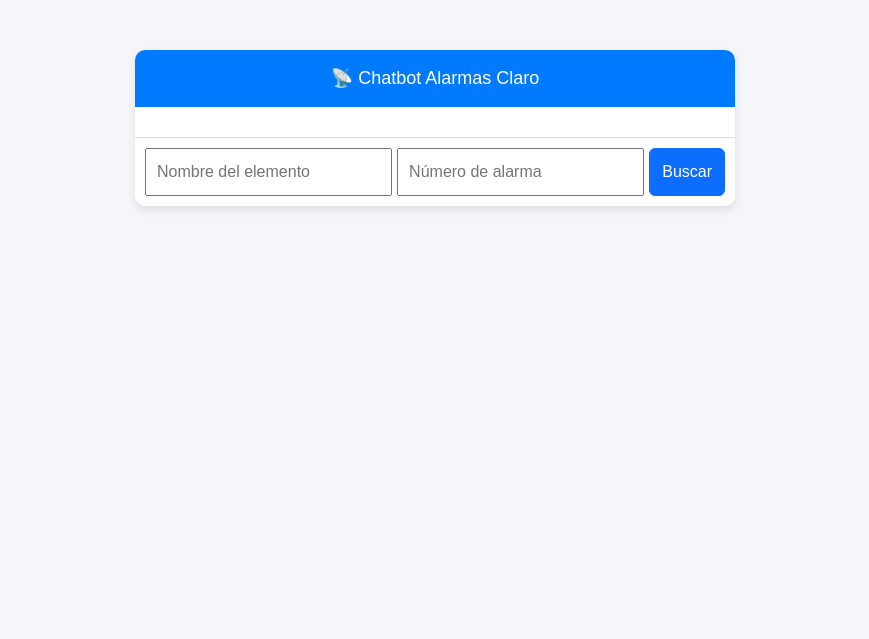
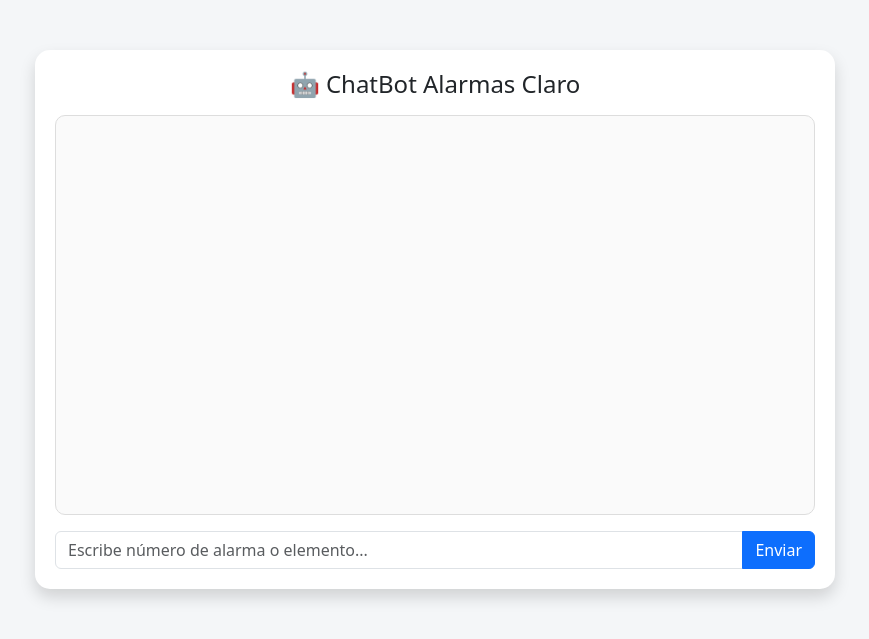
Before and after one commit to maicol2812/chatbot-claro, a Flask app: page / in a window 1280 px wide. Shown: the top 639 px of the page, without its empty margins (205-1074 px from the left). Run offline with Flask 3, Linux system fonts and the light colour scheme.

Commit message:
Versión inicial chatbot-claro para Render

```diff
--- a/app.py
+++ b/app.py
@@ -1,67 +1,67 @@
-from flask import Flask, render_template, request, jsonify, send_from_directory
+from flask import Flask, render_template, request, send_from_directory, jsonify
 import pandas as pd
 import os
 import logging
+from pathlib import Path
+from werkzeug.middleware.proxy_fix import ProxyFix
 
-app = Flask(__name__)
-
-# Configuración de logging
+# ======================
+# CONFIGURACIÓN GLOBAL
+# ======================
 logging.basicConfig(level=logging.INFO, format='%(asctime)s - %(levelname)s - %(message)s')
 logger = logging.getLogger(__name__)
 
-# Ruta del archivo Excel
-EXCEL_FILE = "alarmasCMM.xlsx"
+BASE_DIR = Path(__file__).resolve().parent
+CSV_FILE = BASE_DIR / "CatalogoAlarmas.csv"
+INSTRUCTIVOS_DIR = BASE_DIR / "instructivos"
 
-# Cargar el Excel en memoria
-def cargar_excel():
-    if os.path.exists(EXCEL_FILE):
-        try:
-            df = pd.read_excel(EXCEL_FILE)
-            logger.info(f"Archivo {EXCEL_FILE} cargado correctamente. Filas: {len(df)}")
-            return df
-        except Exception as e:
-            logger.error(f"Error al leer {EXCEL_FILE}: {e}")
-            return None
-    else:
-        logger.error(f"Archivo {EXCEL_FILE} no encontrado.")
-        return None
+# ======================
+# APP FLASK
+# ======================
+app = Flask(__name__, template_folder="templates", static_folder="static")
+app.wsgi_app = ProxyFix(app.wsgi_app, x_for=1, x_proto=1)
 
-df_alarmas = cargar_excel()
+# ======================
+# CARGA DE DATOS
+# ======================
+if CSV_FILE.exists():
+    df = pd.read_csv(CSV_FILE, dtype=str).fillna("")
+else:
+    logger.error(f"No se encontró el archivo {CSV_FILE}")
+    df = pd.DataFrame()
 
+# ======================
+# RUTAS
+# ======================
 @app.route("/")
-def index():
+def home():
     return render_template("index.html")
 
-@app.route("/buscar", methods=["POST"])
+@app.route("/buscar", methods=["GET"])
 def buscar():
-    global df_alarmas
-    if df_alarmas is None:
-        return jsonify({"error": "No se pudo cargar el archivo de alarmas."}), 500
+    numero = request.args.get("numero", "").strip()
+    elemento = request.args.get("elemento", "").strip()
 
-    data = request.json
-    numero_alarma = str(data.get("numero", "")).strip()
-    elemento = str(data.get("elemento", "")).strip()
+    resultados = df[
+        (df["NUMERO"].str.contains(numero, case=False, na=False)) &
+        (df["ELEMENTO"].str.contains(elemento, case=False, na=False))
+    ]
 
-    if not numero_alarma and not elemento:
-        return jsonify({"error": "Debes ingresar al menos un criterio de búsqueda."}), 400
+    return jsonify(resultados.to_dict(orient="records"))
 
-    resultados = df_alarmas.copy()
+@app.route("/instructivo/<nombre>")
+def obtener_instructivo(nombre):
+    archivo = f"{nombre}.pdf"
+    ruta = INSTRUCTIVOS_DIR / archivo
 
-    if numero_alarma:
-        resultados = resultados[resultados["NUMERO"].astype(str).str.contains(numero_alarma, case=False, na=False)]
-    if elemento:
-        resultados = resultados[resultados["ELEMENTO"].astype(str).str.contains(elemento, case=False, na=False)]
+    if ruta.exists():
+        return send_from_directory(INSTRUCTIVOS_DIR, archivo)
+    else:
+        return jsonify({"error": "Instructivo no encontrado"}), 404
 
-    if resultados.empty:
-        return jsonify({"resultados": []})
-
-    resultados_json = resultados.to_dict(orient="records")
-    return jsonify({"resultados": resultados_json})
-
-@app.route("/instructivos/<path:nombre>")
-def servir_instructivo(nombre):
-    carpeta_pdf = os.path.join(os.getcwd(), "instructivos")
-    return send_from_directory(carpeta_pdf, nombre)
-
+# ======================
+# MAIN
+# ======================
 if __name__ == "__main__":
-    app.run(host="0.0.0.0", port=5000)
+    port = int(os.environ.get("PORT", 5000))
+    app.run(host="0.0.0.0", port=port)
--- a/gunicorn_config.py
+++ b/gunicorn_config.py
@@ -1,5 +1,4 @@
 import multiprocessing
-import os
 
 workers = multiprocessing.cpu_count() * 2 + 1
 threads = 2
@@ -12,7 +11,7 @@ accesslog = '-'
 errorlog = '-'
 loglevel = 'info'
 
-bind = f"0.0.0.0:{os.environ.get('PORT', '10000')}"
+bind = '0.0.0.0:' + os.environ.get("PORT", "5000")
 
 max_requests = 1000
 max_requests_jitter = 50
--- a/templates/index.html
+++ b/templates/index.html
@@ -3,56 +3,54 @@
 <head>
     <meta charset="UTF-8">
     <meta name="viewport" content="width=device-width, initial-scale=1.0">
-    <title>Chatbot Alarmas Claro</title>
-    <link href="https://cdn.jsdelivr.net/npm/bootstrap@5.3.3/dist/css/bootstrap.min.css" rel="stylesheet">
-    <link rel="stylesheet" href="{{ url_for('static', filename='style.css') }}">
+    <title>ChatBot Alarmas Claro</title>
+    <link href="https://cdn.jsdelivr.net/npm/bootstrap@5.3.2/dist/css/bootstrap.min.css" rel="stylesheet">
+    <style>
+        body { background-color: #f4f6f8; }
+        .chat-container { max-width: 800px; margin: 50px auto; background: #fff; border-radius: 15px; padding: 20px; }
+        .chat-box { height: 400px; overflow-y: auto; border: 1px solid #ddd; padding: 10px; background: #fafafa; border-radius: 10px; }
+        .msg-user { text-align: right; color: white; background-color: #007bff; display: inline-block; padding: 10px; border-radius: 10px; margin: 5px 0; }
+        .msg-bot { text-align: left; color: black; background-color: #e9ecef; display: inline-block; padding: 10px; border-radius: 10px; margin: 5px 0; }
+    </style>
 </head>
 <body>
-    <div class="chat-container">
-        <div class="chat-header">📡 Chatbot Alarmas Claro</div>
-        <div id="chat-box" class="chat-box"></div>
-        <div class="chat-input">
-            <input type="text" id="elemento" placeholder="Nombre del elemento">
-            <input type="text" id="numero" placeholder="Número de alarma">
-            <button id="btnBuscar" class="btn btn-primary">Buscar</button>
-        </div>
+<div class="chat-container shadow">
+    <h4 class="text-center mb-3">🤖 ChatBot Alarmas Claro</h4>
+    <div id="chatBox" class="chat-box"></div>
+    <div class="input-group mt-3">
+        <input type="text" id="userInput" class="form-control" placeholder="Escribe número de alarma o elemento...">
+        <button class="btn btn-primary" onclick="sendMessage()">Enviar</button>
     </div>
+</div>
 
-    <script>
-        document.getElementById("btnBuscar").addEventListener("click", async () => {
-            const elemento = document.getElementById("elemento").value;
-            const numero = document.getElementById("numero").value;
-            const chatBox = document.getElementById("chat-box");
+<script>
+function appendMessage(text, sender) {
+    let chatBox = document.getElementById("chatBox");
+    let msgDiv = document.createElement("div");
+    msgDiv.className = sender === "user" ? "msg-user" : "msg-bot";
+    msgDiv.innerText = text;
+    chatBox.appendChild(msgDiv);
+    chatBox.scrollTop = chatBox.scrollHeight;
+}
 
-            chatBox.innerHTML += `<div class='msg user-msg'>🔍 Buscando: ${elemento} - ${numero}</div>`;
+async function sendMessage() {
+    let input = document.getElementById("userInput");
+    let message = input.value.trim();
+    if (!message) return;
 
-            const resp = await fetch("/buscar", {
-                method: "POST",
-                headers: { "Content-Type": "application/json" },
-                body: JSON.stringify({ elemento, numero })
-            });
+    appendMessage(message, "user");
+    input.value = "";
 
-            const data = await resp.json();
+    let url = `/buscar?numero=${encodeURIComponent(message)}&elemento=${encodeURIComponent(message)}`;
+    let res = await fetch(url);
+    let data = await res.json();
 
-            if (data.error) {
-                chatBox.innerHTML += `<div class='msg bot-msg error'>❌ ${data.error}</div>`;
-            } else if (data.length === 0) {
-                chatBox.innerHTML += `<div class='msg bot-msg'>⚠️ No se encontraron coincidencias.</div>`;
-            } else {
-                data.forEach(r => {
-                    chatBox.innerHTML += `
-                        <div class='msg bot-msg'>
-                            <strong>${r["Nombre del elemento"]}</strong>
-                            <br>🔢 <b>${r["Numero alarma"]}</b>
-                            <br>📄 ${r["Descripción alarma"]}
-                            <br>🚨 Severidad: ${r["Severidad"]}
-                            <br>ℹ️ ${r["Significado"]}
-                            <br>🛠 ${r["Acciones"]}
-                        </div>`;
-                });
-            }
-            chatBox.scrollTop = chatBox.scrollHeight;
-        });
-    </script>
+    if (data.length > 0) {
+        appendMessage(`Encontradas ${data.length} coincidencias. Ej: ${JSON.stringify(data[0])}`, "bot");
+    } else {
+        appendMessage("No se encontraron resultados.", "bot");
+    }
+}
+</script>
 </body>
 </html>
```
Also changed, not shown: 1 other file.
